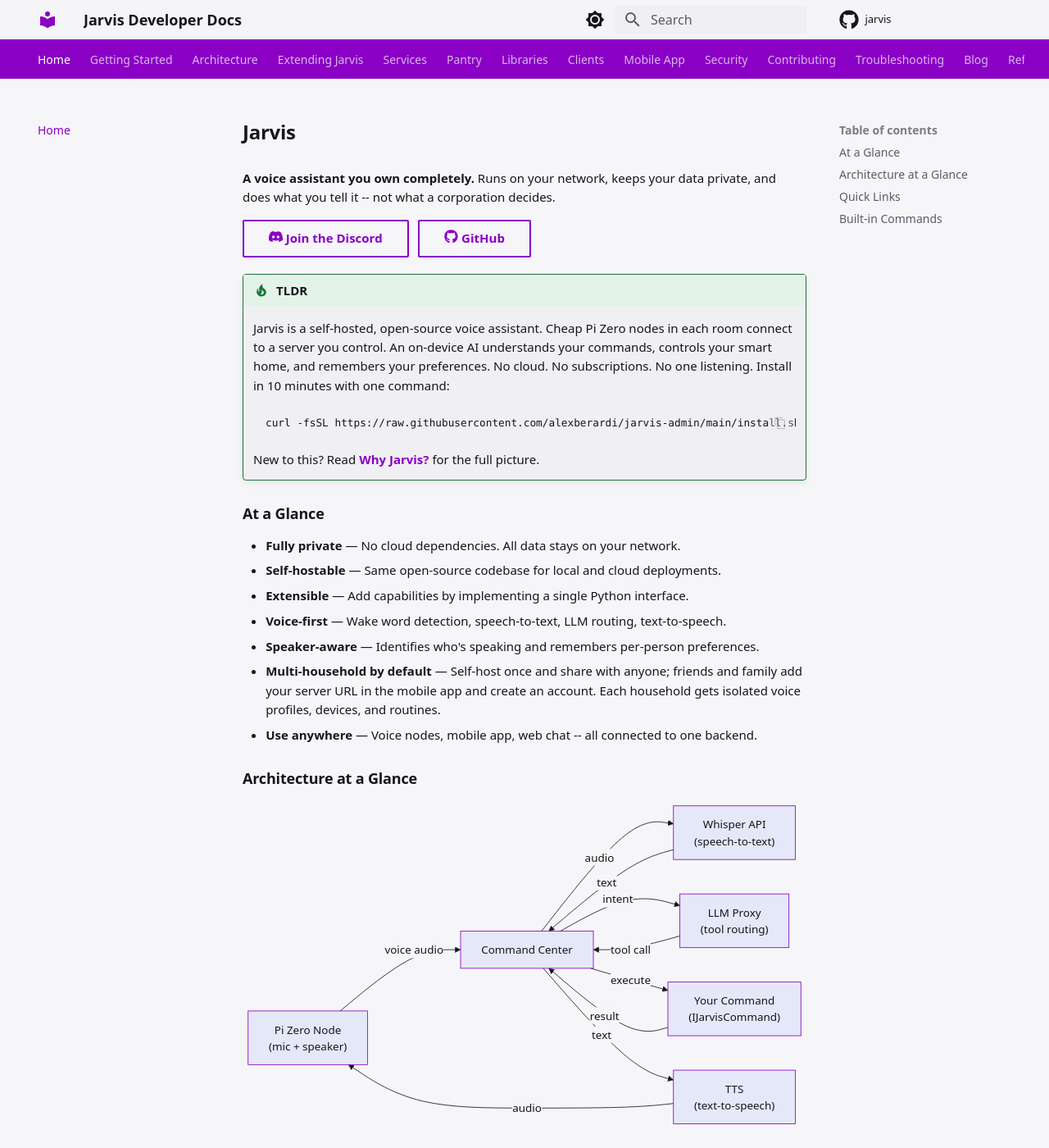
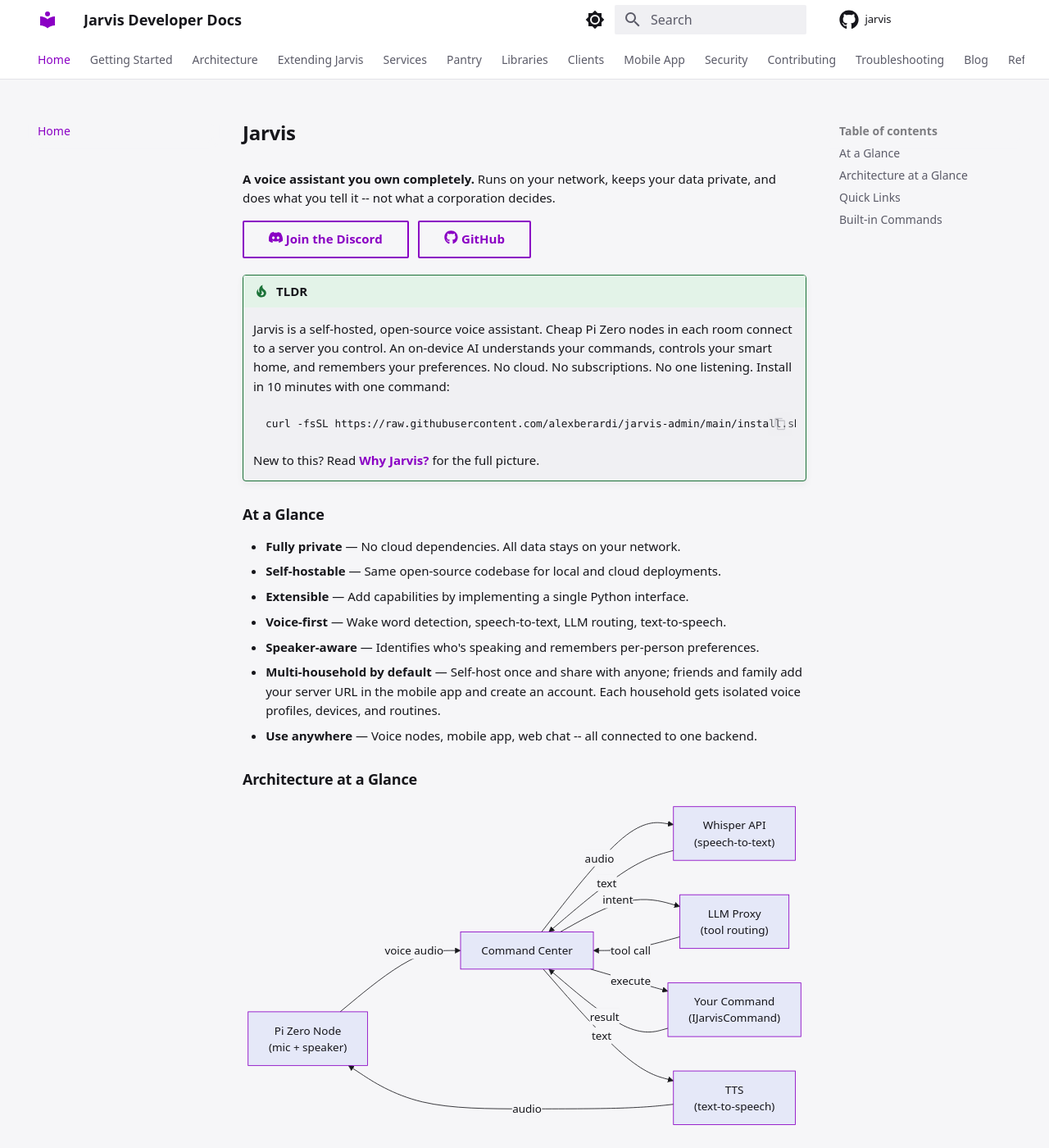
Before and after one commit to alexberardi/jarvis-docs, an MkDocs documentation site: the page built from docs/index.md, in a window 1280 px wide and 1400 px high. Shown: the whole window at 82% size. Built offline with MkDocs 1.6.1 and Material for MkDocs 9.7.7, drawn with Linux system fonts in a browser that asks for light colours; comment, search, counter and statistics services are not loaded.

Commit message:
theme: put the nav tabs bar on B's surface, keep opacity under reduced motion
Material paints .md-tabs with the primary, so the desktop tabs bar was a
full-width violet slab. The header and tabs now sit on B's surface
(#ffffff / #1a1a20) with a hairline in B's border; tab links are muted
at full opacity, primary when active or hovered. Reduced motion now keeps
the opacity fades on the tabs, header topic and search overlay.

Co-Authored-By: Claude Opus 5.5 <noreply@anthropic.com>

```diff
--- a/docs/assets/stylesheets/theme.css
+++ b/docs/assets/stylesheets/theme.css
@@ -9,6 +9,10 @@ greys do the rest. Every text pair is WCAG AA in both themes.
 /* Light scheme (B light). */
 [data-md-color-scheme="default"] {
   --md-hue: 255deg;
+
+  /* B's surface and border, for the header and the tabs bar. */
+  --jb-surface: #ffffff;
+  --jb-border: #e2e2e8;
 
   --md-default-bg-color: #f6f6f8;
   --md-default-bg-color--light: #f6f6f8b3;
@@ -57,6 +61,9 @@ greys do the rest. Every text pair is WCAG AA in both themes.
 /* Dark scheme (B dark). Surfaces sit one step lighter than the background. */
 [data-md-color-scheme="slate"] {
   --md-hue: 255deg;
+
+  --jb-surface: #1a1a20;
+  --jb-border: #2e2e38;
 
   --md-default-bg-color: #111115;
   --md-default-bg-color--light: #1a1a20;
@@ -139,10 +146,11 @@ greys do the rest. Every text pair is WCAG AA in both themes.
   font-weight: 600;
 }
 
-/* Header: not a saturated purple slab — surface with dark text, one step lighter than
-   the background in dark. */
+/* Header and tabs bar: not a saturated purple slab. Both sit on B's surface (#ffffff light,
+   #1a1a20 dark, one step lighter than the background) with text in the body colour; Material
+   paints both with the primary. One hairline in B's border closes the band. */
 .md-header {
-  background-color: var(--md-default-bg-color--light);
+  background-color: var(--jb-surface);
   color: var(--md-default-fg-color);
 }
 .md-header .md-header__title {
@@ -177,6 +185,24 @@ greys do the rest. Every text pair is WCAG AA in both themes.
 .md-header .md-nav__link[for],
 .md-header .md-source {
   color: var(--md-default-fg-color);
+}
+
+.md-tabs {
+  background-color: var(--jb-surface);
+  color: var(--md-default-fg-color--lighter);
+  border-bottom: 1px solid var(--jb-border);
+}
+/* Tabs: muted at full opacity (Material dims them to 0.7, which drops the muted grey below
+   AA), primary for the active tab and hover. Colour is listed first after opacity so the
+   reduced-motion block below can keep both without the transform. */
+.md-tabs__link {
+  opacity: 1;
+  transition: opacity 250ms, color 120ms ease, transform 400ms cubic-bezier(0.1, 0.7, 0.1, 1);
+}
+.md-tabs__item--active .md-tabs__link,
+.md-tabs__link:hover,
+.md-tabs__link:focus {
+  color: var(--md-primary-fg-color);
 }
 
 /* Sidebar sits on the page background. */
@@ -653,16 +679,15 @@ input:focus-visible,
 }
 
 /* Reduced motion: drop movement, keep colour and opacity. Material's movement is the drawer
-   slide, the search overlay, the tab underline and the nav collapse — all transform — so
-   those stop. The 120ms colour hovers above stay: they are colour-only and aid comprehension. */
+   slide, the search overlay's scale, the tab slide-in, the header topic slide and the nav
+   collapse, all transform, so those stop. The tabs, the header topic and the search overlay
+   also fade, so they keep their opacity (and colour) transitions and lose only the transform.
+   The 120ms colour hovers above stay: they are colour-only and aid comprehension. */
 @media (prefers-reduced-motion: reduce) {
   .md-sidebar--primary,
   .md-search__inner,
-  .md-search__overlay,
-  .md-tabs__link,
   .md-nav__toggle~.md-nav,
   .md-nav__toggle:checked~.md-nav,
-  .md-header__topic,
   .md-tooltip,
   .md-tooltip2,
   .md-dialog,
@@ -670,4 +695,13 @@ input:focus-visible,
     transition: none !important;
     animation: none !important;
   }
+  .md-tabs__link {
+    transition-property: opacity, color !important;
+  }
+  .md-header__topic {
+    transition: opacity 150ms !important;
+  }
+  .md-search__overlay {
+    transition-property: width, height, opacity !important;
+  }
 }
```
Also changed, not shown: 1 other file.
